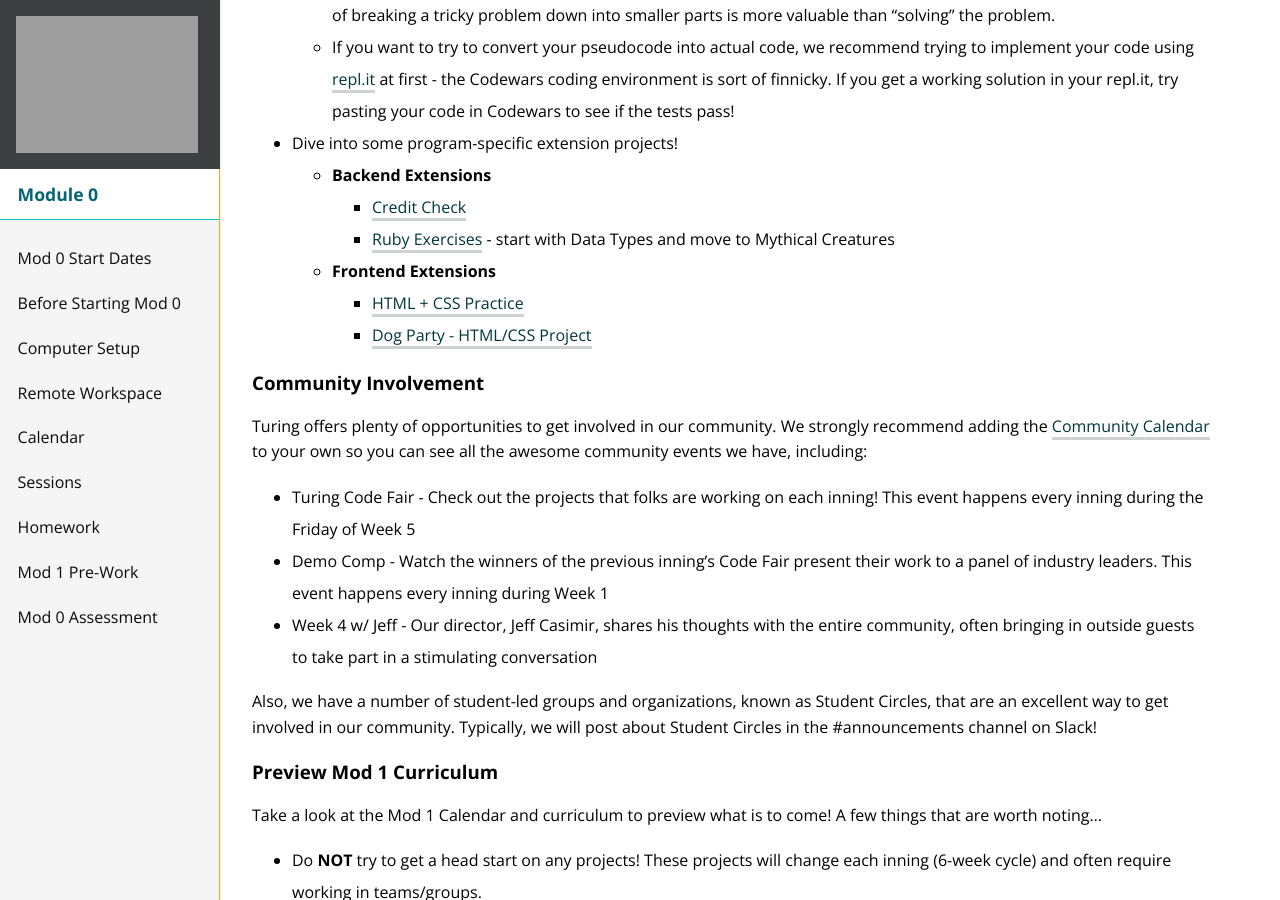
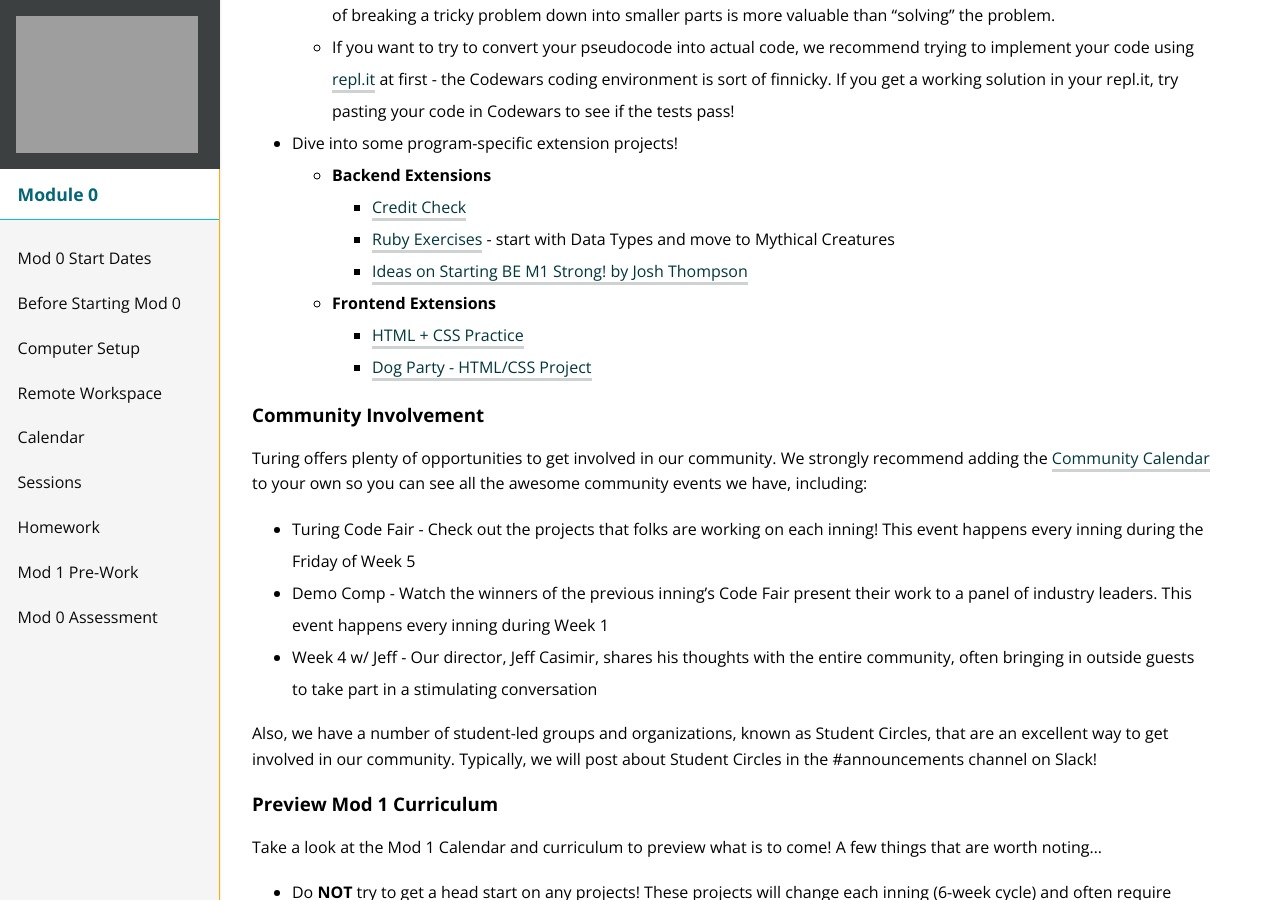
Before and after one commit to turingschool/mod-0-curriculum, a Jekyll site: the page built from prework/extensions.md, in a window 1280 px wide and 900 px high, scrolled down 2149 px. Built offline with Jekyll 4.4.1, drawn with Linux system fonts in a browser that asks for light colours; nearby versions of some CDN libraries; our own code applies the rules of GitHub Pages for plain Markdown files.

Commit message:
Add JT article

```diff
--- a/prework/extensions.md
+++ b/prework/extensions.md
@@ -42,6 +42,7 @@ You will likely spend the first class or two in Mod 1 reviewing many of the conc
     - **Backend Extensions**
         - [Credit Check](https://github.com/turingschool-examples/credit_check)
         - [Ruby Exercises](https://github.com/turingschool/ruby-exercises) - start with Data Types and move to Mythical Creatures
+        - [Ideas on Starting BE M1 Strong! by Josh Thompson](https://josh.works/turing-backend-prep-01-intro)
     - **Frontend Extensions**
         - [HTML + CSS Practice](https://github.com/turingschool-examples/fe-m1-practice)
         - [Dog Party - HTML/CSS Project](https://github.com/turingschool-examples/introductory-static-site)
```
